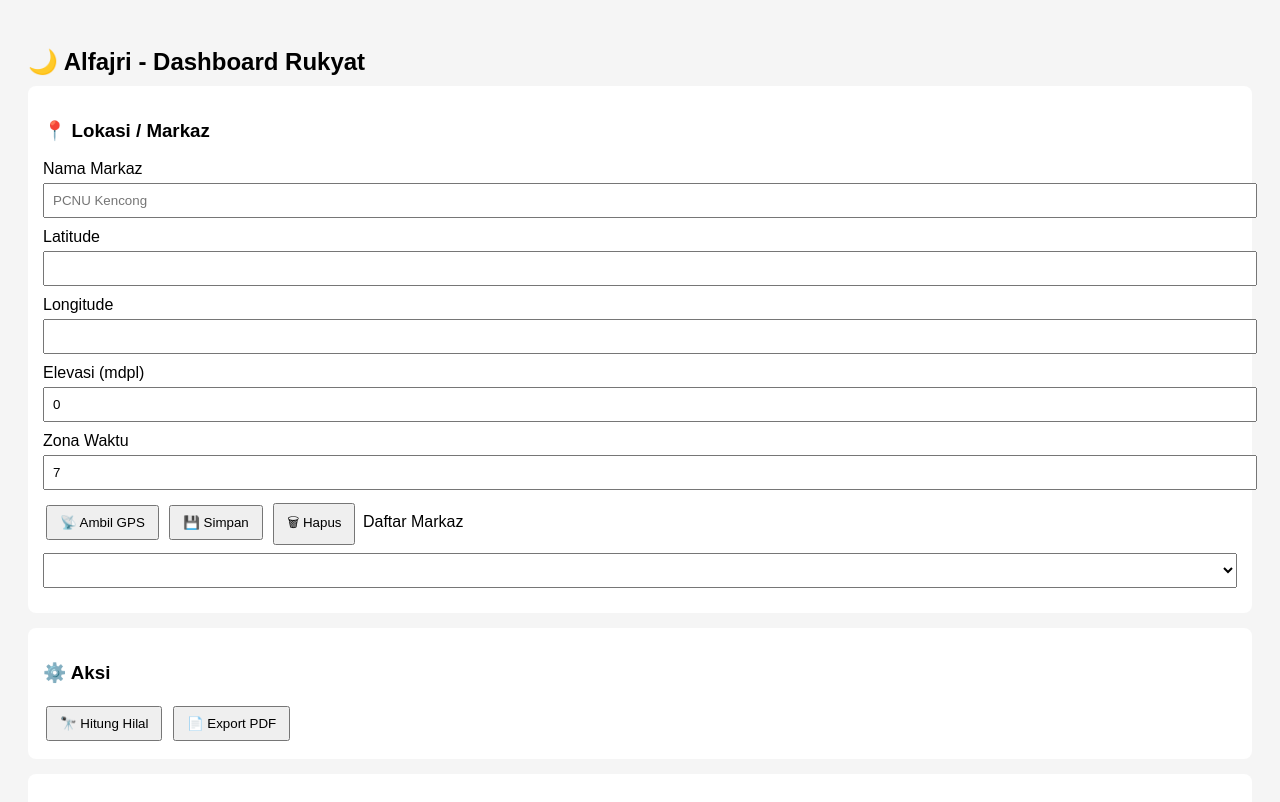
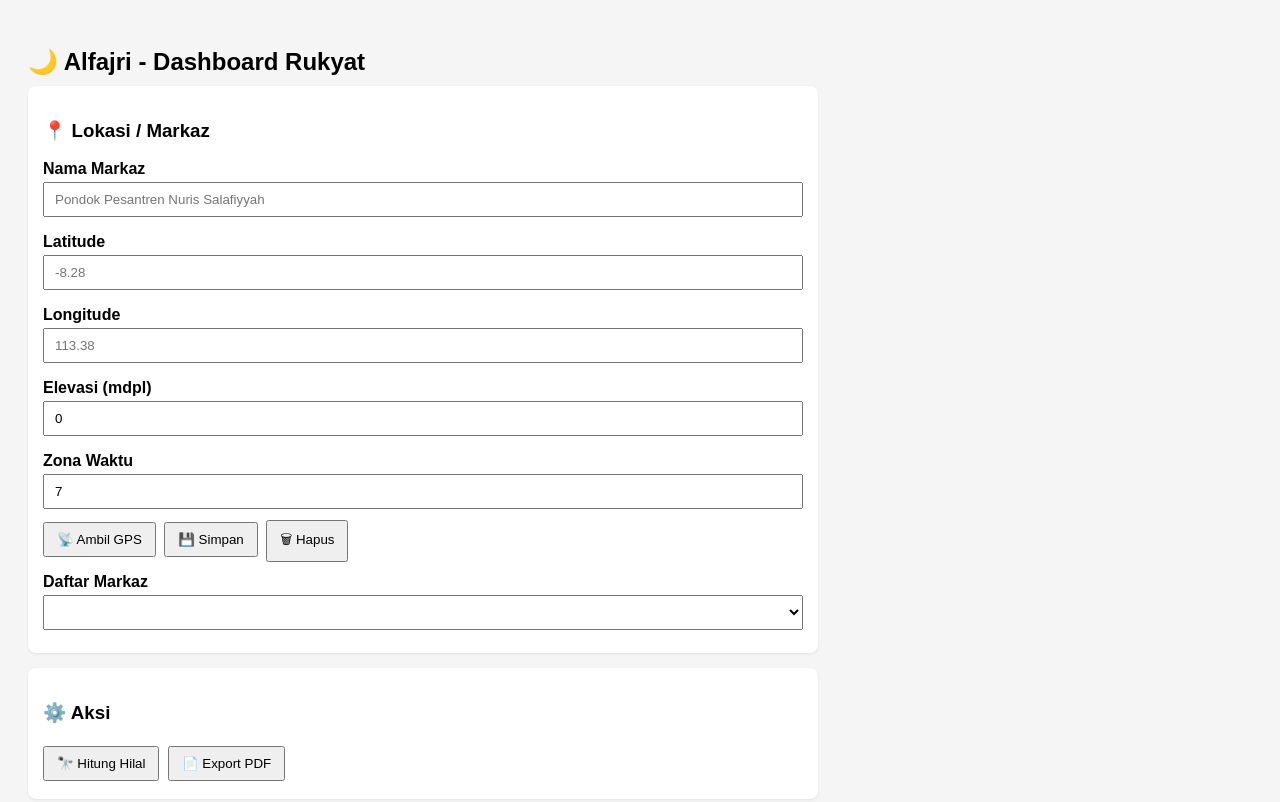
Before and after one commit to lightnet19/alfajrifalak, a website with bundled scripts: page public/dashboard.html in a window 1280 px wide. Shown: the top 802 px of the page. Built offline with nearby package versions, Linux system fonts and the light colour scheme.

Commit message:
Update dashboard.html

```diff
--- a/public/dashboard.html
+++ b/public/dashboard.html
@@ -8,7 +8,7 @@
 
 <style>
 body {
-  font-family: Arial;
+  font-family: Arial, sans-serif;
   padding: 20px;
   background: #f5f5f5;
 }
@@ -22,17 +22,27 @@ h2 {
   padding: 15px;
   margin-bottom: 15px;
   border-radius: 8px;
+  box-shadow: 0 1px 3px rgba(0,0,0,.08);
+  max-width: 760px;
+}
+
+label {
+  display: block;
+  margin-top: 8px;
+  margin-bottom: 4px;
+  font-weight: 600;
 }
 
 input, select {
   width: 100%;
-  padding: 8px;
-  margin: 5px 0 10px;
+  padding: 8px 10px;
+  box-sizing: border-box;
+  margin-bottom: 8px;
 }
 
 button {
   padding: 8px 12px;
-  margin: 3px;
+  margin: 3px 4px 3px 0;
   cursor: pointer;
 }
 
@@ -41,6 +51,8 @@ pre {
   color: #0f0;
   padding: 15px;
   overflow-x: auto;
+  white-space: pre-wrap;
+  border-radius: 6px;
 }
 </style>
 </head>
@@ -53,13 +65,13 @@ pre {
   <h3>📍 Lokasi / Markaz</h3>
 
   <label>Nama Markaz</label>
-  <input id="markaz" placeholder="PCNU Kencong">
+  <input id="markaz" placeholder="Pondok Pesantren Nuris Salafiyyah">
 
   <label>Latitude</label>
-  <input id="lat" type="number" step="0.000001">
+  <input id="lat" type="number" step="0.000001" placeholder="-8.28">
 
   <label>Longitude</label>
-  <input id="lon" type="number" step="0.000001">
+  <input id="lon" type="number" step="0.000001" placeholder="113.38">
 
   <label>Elevasi (mdpl)</label>
   <input id="elevation" type="number" value="0">
```
